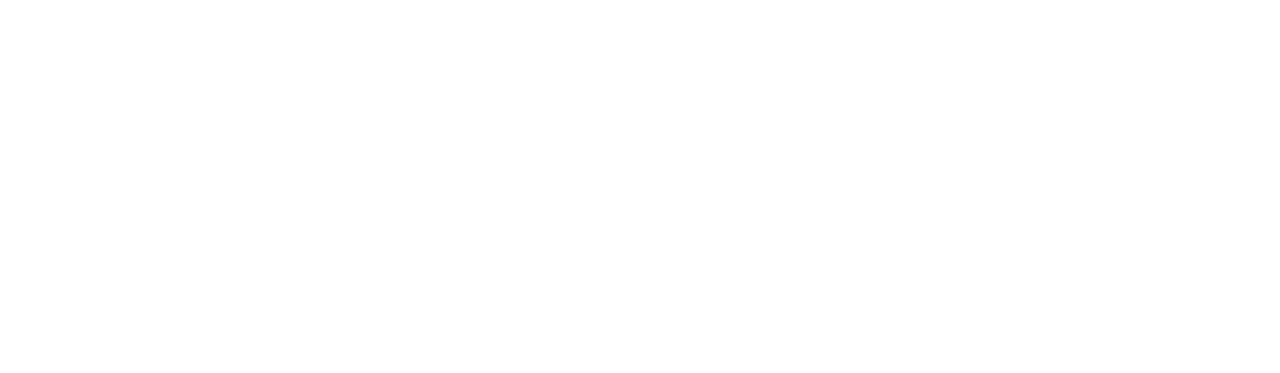
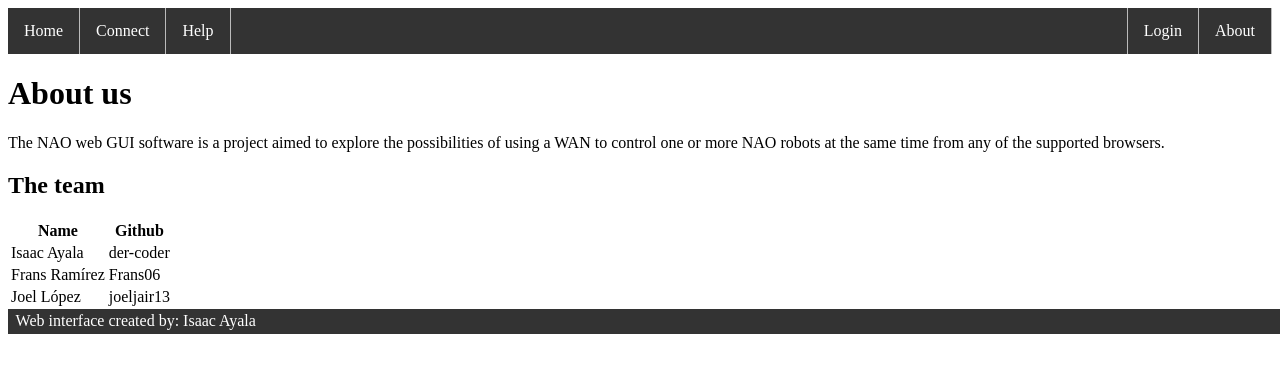
Before and after one commit to der-coder/NAO_web_GUI, a PHP site: page /html/about.html in a window 1280 px wide. Before the commit the part shown is empty. Shown: the top 373 px of the page. Run offline with PHP 8.4, Linux system fonts and the light colour scheme.

Commit message:
Fixed a couple of dead links in the navigation bar

```diff
--- a/css/main.css
+++ b/css/main.css
@@ -28,12 +28,16 @@
     color: white;
 }
 
+img{
+
+}
+
 .active {
     background-color: #4CAF50;
 }
 
 .footer {
-
+    overflow: hidden;
     padding: 0.3% 0 0.3% 0.6%;
     background-color: #333;
 }
@@ -44,6 +48,14 @@
     text-align: center;
     display: inline;
     border-right: 0px solid #bbb;
+}
+
+
+#banner {
+    /* width: 100%; */
+    height: auto;
+    max-width: 100%;
+    /* float: center; */
 }
  /* Desktop */
 
--- a/html/about.html
+++ b/html/about.html
@@ -1,8 +1,63 @@
 <html>
   <head>
-    <title></title>
-    <meta content="">
-    <style></style>
+    <title>About NAO web GUI</title>
+    <meta charset="UTF-8">
+    <link type="text/css" rel="stylesheet" href="../css/main.css" />
+
   </head>
-  <body></body>
+
+  <body>
+
+ <navigation>
+
+ <ul>
+ <li><a href="../index.html">Home</a> </li>
+ <li><a href="connectionList.html">Connect</a> </li>
+ <li><a href="../help/help.txt" target="_blank">Help</a> </li>
+ <li class="rightSideLink"><a href="html/about.html">About</a></li>
+ <li class="rightSideLink"><a href="#login">Login</a></li>
+ </ul>
+
+ </navigation>
+
+   <h1>About us</h1>
+  <p>
+  The NAO web GUI software is a project aimed to explore the possibilities
+  of using a WAN to control one or more NAO robots at the same time from
+  any of the supported browsers.
+  </p>
+
+ <h2>The team </h2>
+<table>
+    <tr>
+    <th>Name</th>
+    <th>Github</th>
+    </tr>
+
+    <tr>
+    <td>Isaac Ayala</td>
+    <td>der-coder</td>
+    </tr>
+
+    <tr>
+    <td>Frans Ram&#237rez</td>
+    <td>Frans06</td>
+    </tr>
+
+    <tr>
+    <td>Joel L&#243pez</td>
+    <td>joeljair13</td>
+    </tr>
+
+</table>
+
+ <footer>
+ <ul class="footer">
+ <li class="footer-li">Web interface created by: Isaac Ayala</li>
+ <!-- <li>Contact information: <a href="mailto:A01184862@itesm.mx">A01184862@itesm.mx</a>.</li> -->
+
+ </ul>
+ </footer>
+
+  </body>
 </html>
```
Also changed, not shown: html/connectionList.html (+30 -4 lines), index.html (+5 -4 lines).
